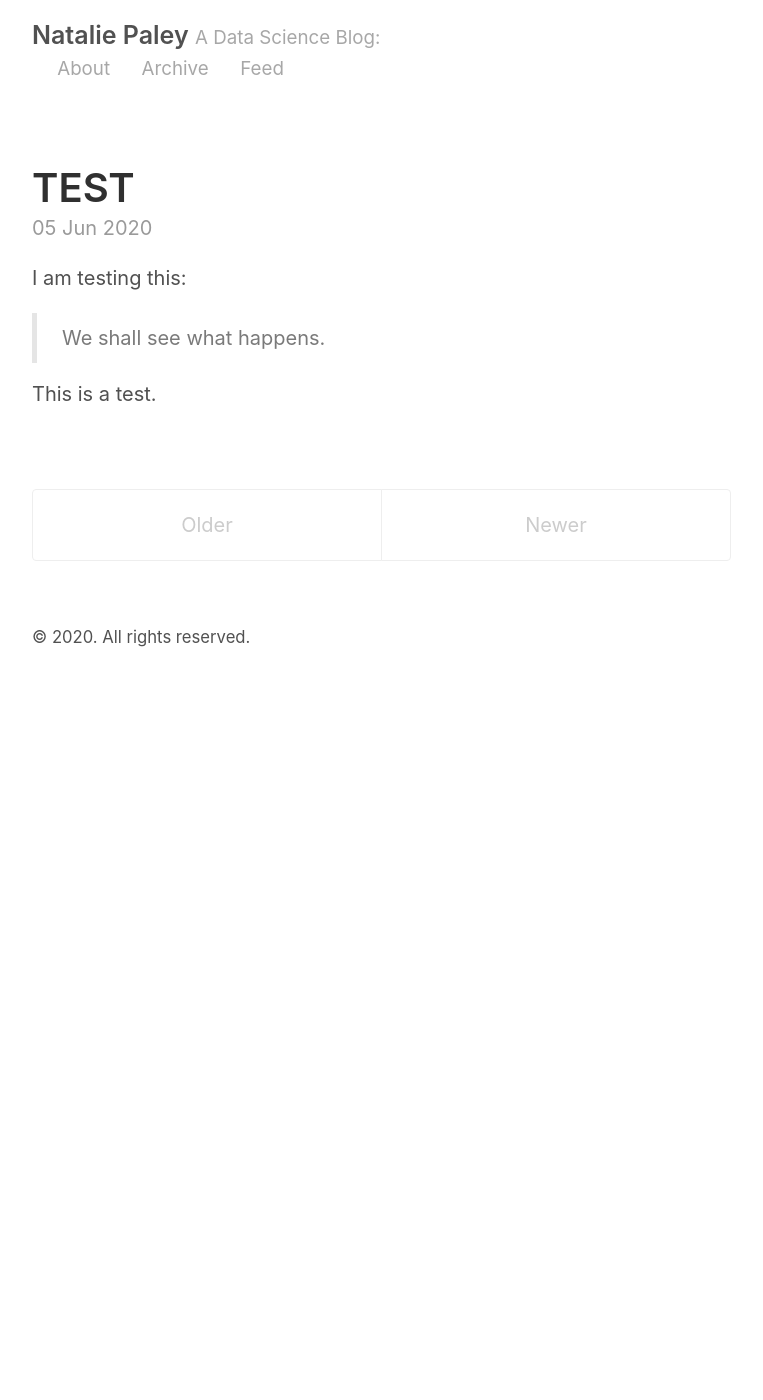
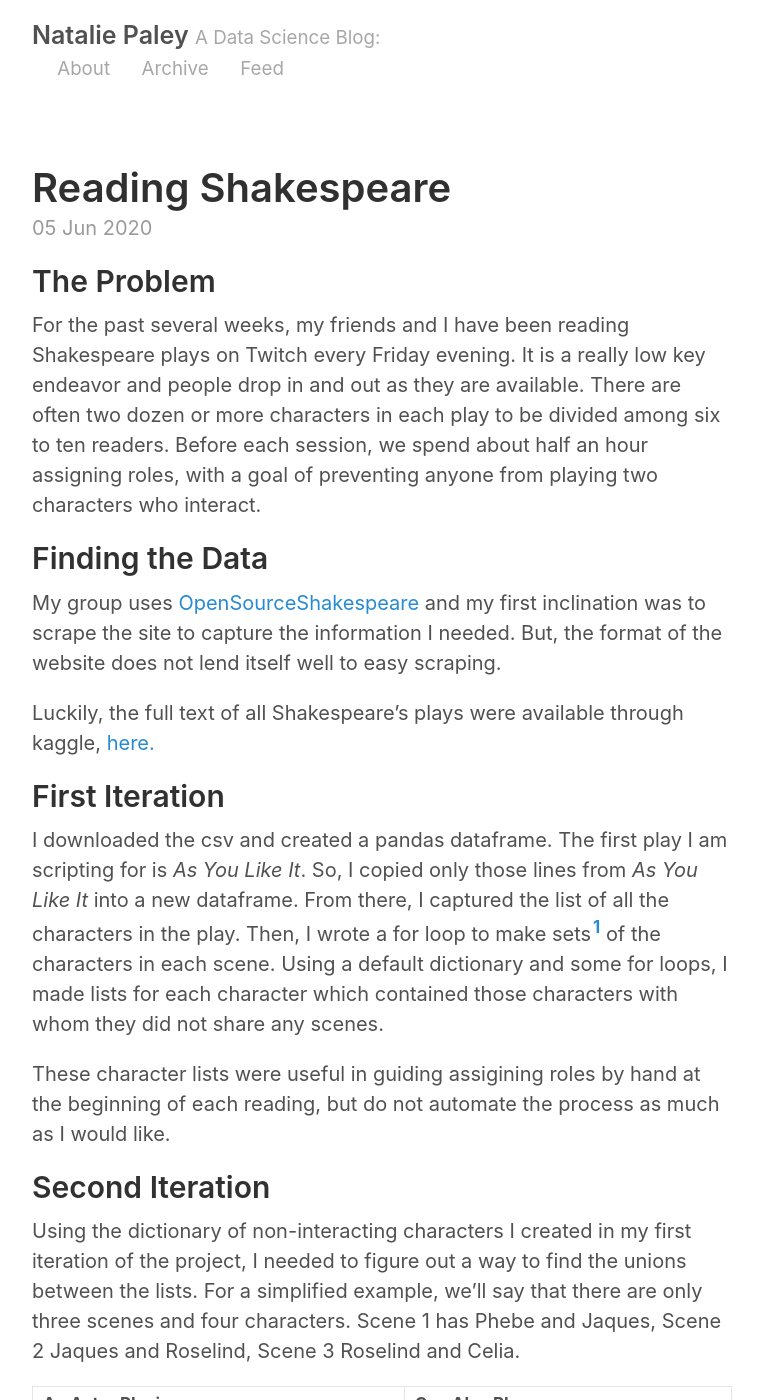
Before and after one commit to randominternetname/randominternetname.github.io, a Jekyll site: the page built from index.html, in a window 1280 px wide and 1400 px high. Shown: the whole window, without its empty margins (258-1021 px from the left). Built offline with Jekyll 4.4.1, drawn with Linux system fonts in a browser that asks for light colours; the list of posts is cut into pages by our own code; some of the changed text lies outside the part shown.

Commit message:
Committing

```diff
--- a/_posts/2020-06-05-2-second-post.md
+++ /dev/null
@@ -1,10 +0,0 @@
----
-layout: post
-title: TEST
----
-
-I am testing this:
-
-> We shall see what happens.
-
-This is a test.
--- a/_posts/Shakespeare.md
+++ b/_posts/2020-06-05-Shakespeare.md
@@ -20,8 +20,35 @@ These character lists were useful in guiding assigining roles by hand at the beg
 
 ## Second Iteration
 
-Using the dictionary of non-interacting characters I created in my first iteration of the project, I needed to figure out a way to find the unions between the lists.
+Using the dictionary of non-interacting characters I created in my first iteration of the project, I needed to figure out a way to find the unions between the lists.  For a simplified example, we'll say that there are only three scenes and four characters.  Scene 1 has Phebe and Jaques, Scene 2 Jaques and Roselind, Scene 3 Roselind and Celia.
 
+<table>
+  <thead>
+    <tr>
+      <th>An Actor Playing</th>
+      <th>Can Also Play</th>
+    </tr>
+  </thead>
+  <tbody>
+    <tr>
+      <td>Phebe</td>
+      <td>Roselind, Celia</td>
+    </tr>
+    <tr>
+      <td>Jaques</td>
+      <td>Roselind, Celia</td>
+    </tr>
+    <tr>
+      <td>Roselind</td>
+      <td>Phebe, Jaques</td>
+    </tr>
+    <tr>
+      <td>Celia</td>
+      <td>Phebe, Jaques</td>
+    </tr>
+  </tbody>
+</table>
 
+You'll notice that each actor could play only one of the two other characters in their "Can Also Play" list, but not both, since those characters interact.  Also, once a character has been assigned, it is no longer available to be assigned to another actor.
 
 [^fn-sets_explanation]: Sets are lists which keep only unique items. (Click the return link to go back.)
```
